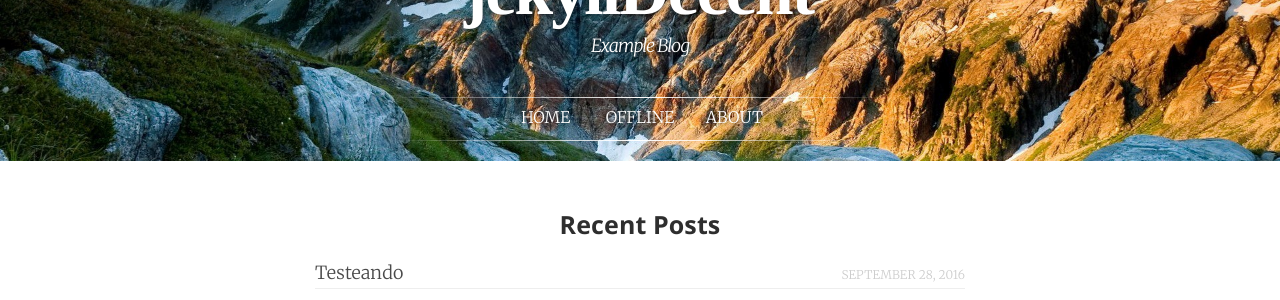
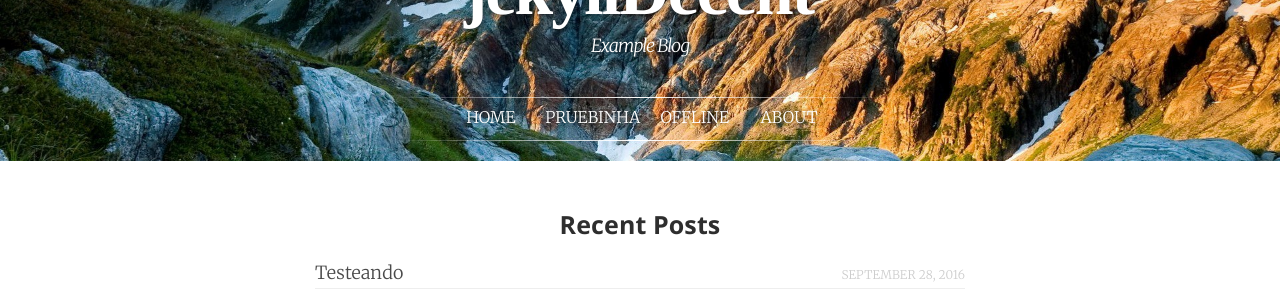
Before and after one commit to DoctorFrancia/DoctorFrancia.github.io, a Jekyll site: the page built from index.html, in a window 1280 px wide. Shown: the part 129-429 px from the top of the page. Built offline with Jekyll 4.4.1, drawn with Linux system fonts in a browser that asks for light colours; some web fonts are replaced.

Commit message:
Updated 2016 09 22  Test Post

```diff
--- a/2016-09-22 -Test Post.markdown
+++ b/2016-09-22 -Test Post.markdown
@@ -1,5 +1,5 @@
 ---
-published: false
+title: Pruebinha
 ---
 
 ---
```
